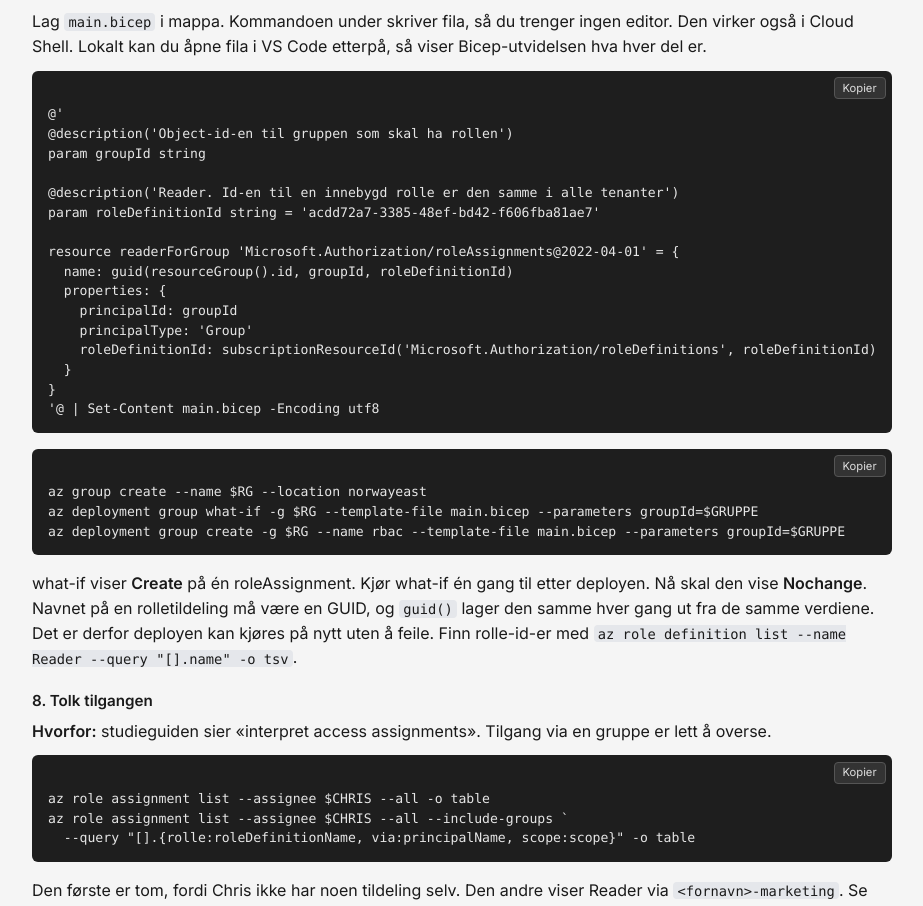
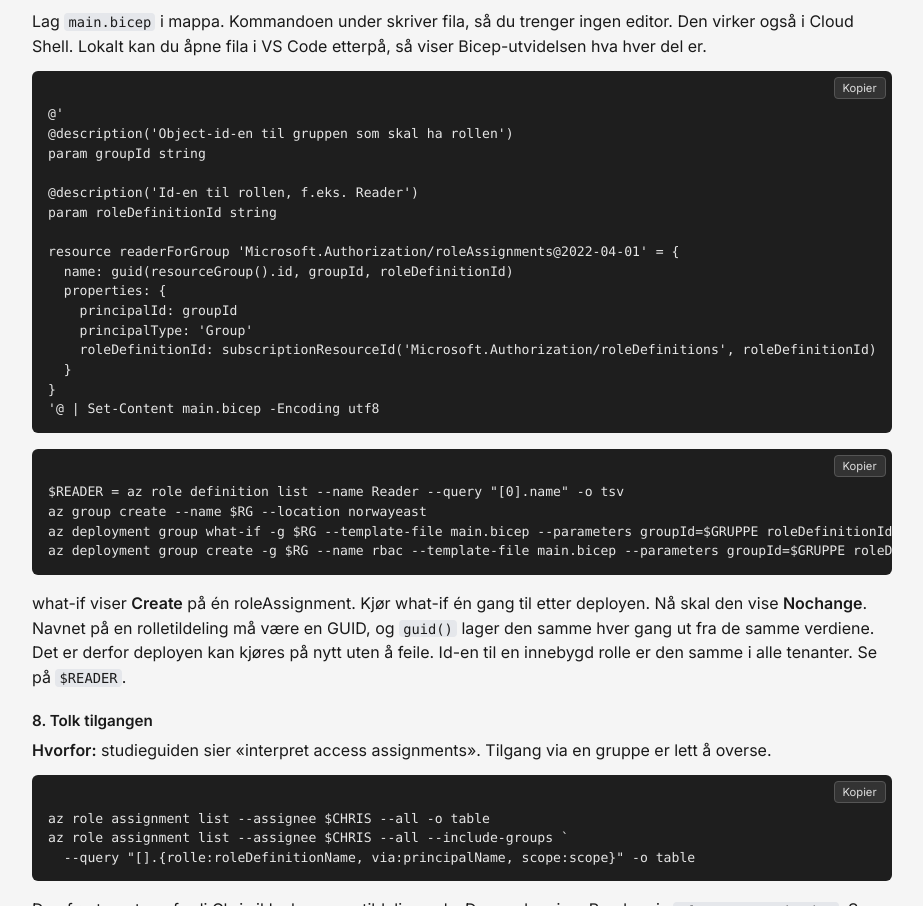
Before and after one commit to Fremra/az104, a plain HTML site: page uke-02/index.html in a window 1280 px wide. Shown: the part 5449-6355 px from the top of the page, without its empty margins (178-1101 px from the left). Drawn offline with Linux system fonts and the light colour scheme.

Commit message:
Uke 2: hent rolle-id med az i stedet for å skrive den i Bicep-fila

```diff
--- a/uke-02/index.html
+++ b/uke-02/index.html
@@ -303,8 +303,8 @@ az ad user get-member-groups --id $CHRIS --query "[].displayName" -o tsv</code><
 @description('Object-id-en til gruppen som skal ha rollen')
 param groupId string
 
-@description('Reader. Id-en til en innebygd rolle er den samme i alle tenanter')
-param roleDefinitionId string = 'acdd72a7-3385-48ef-bd42-f606fba81ae7'
+@description('Id-en til rollen, f.eks. Reader')
+param roleDefinitionId string
 
 resource readerForGroup 'Microsoft.Authorization/roleAssignments@2022-04-01' = {
   name: guid(resourceGroup().id, groupId, roleDefinitionId)
@@ -315,14 +315,15 @@ resource readerForGroup 'Microsoft.Authorization/roleAssignments@2022-04-01' = {
   }
 }
 '@ | Set-Content main.bicep -Encoding utf8</code></pre>
-<pre><code>az group create --name $RG --location norwayeast
-az deployment group what-if -g $RG --template-file main.bicep --parameters groupId=$GRUPPE
-az deployment group create -g $RG --name rbac --template-file main.bicep --parameters groupId=$GRUPPE</code></pre>
+<pre><code>$READER = az role definition list --name Reader --query "[0].name" -o tsv
+az group create --name $RG --location norwayeast
+az deployment group what-if -g $RG --template-file main.bicep --parameters groupId=$GRUPPE roleDefinitionId=$READER
+az deployment group create -g $RG --name rbac --template-file main.bicep --parameters groupId=$GRUPPE roleDefinitionId=$READER</code></pre>
   <p>
     what-if viser <b>Create</b> på én roleAssignment. Kjør what-if én gang til etter deployen. Nå skal den vise
     <b>Nochange</b>. Navnet på en rolletildeling må være en GUID, og <code>guid()</code> lager den samme hver
-    gang ut fra de samme verdiene. Det er derfor deployen kan kjøres på nytt uten å feile. Finn rolle-id-er
-    med <code>az role definition list --name Reader --query "[].name" -o tsv</code>.
+    gang ut fra de samme verdiene. Det er derfor deployen kan kjøres på nytt uten å feile. Id-en til en
+    innebygd rolle er den samme i alle tenanter. Se på <code>$READER</code>.
   </p>
 
   <h4>8. Tolk tilgangen</h4>
```
Also changed, not shown: 1 other file.
